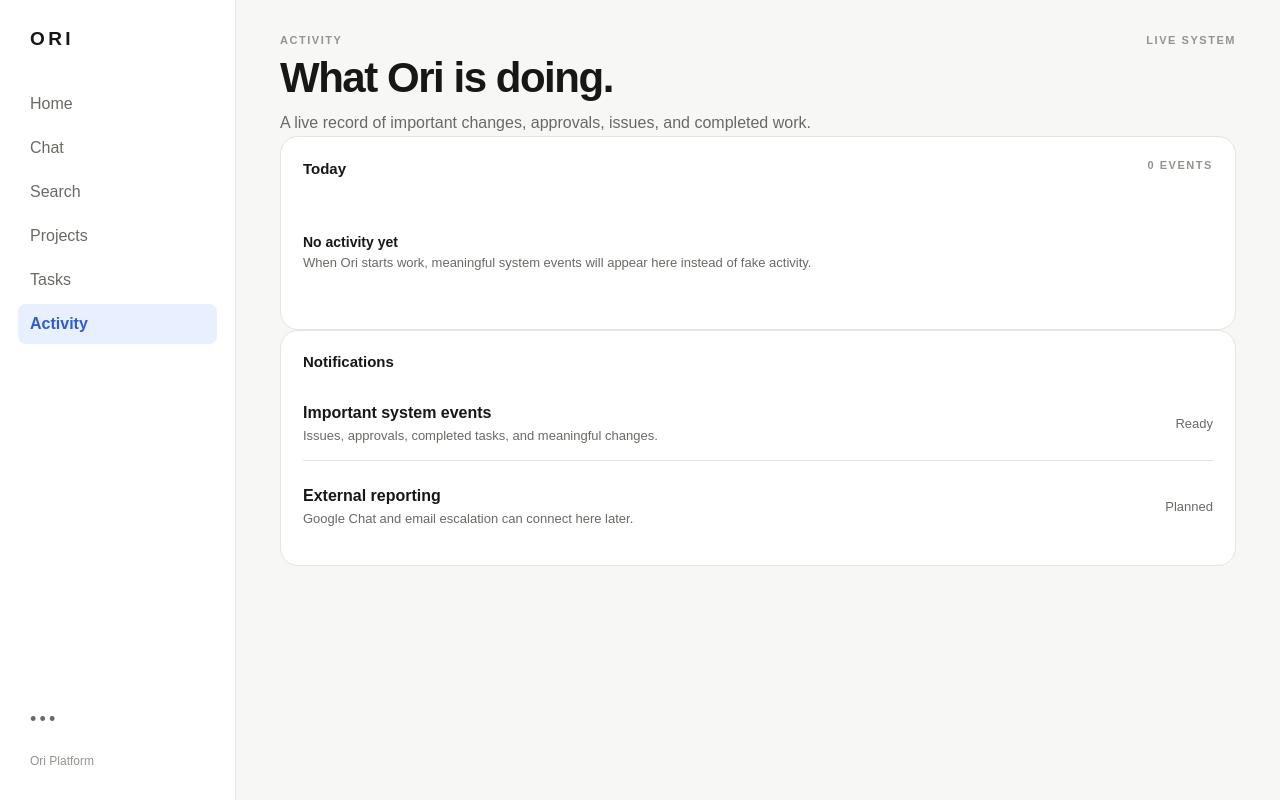
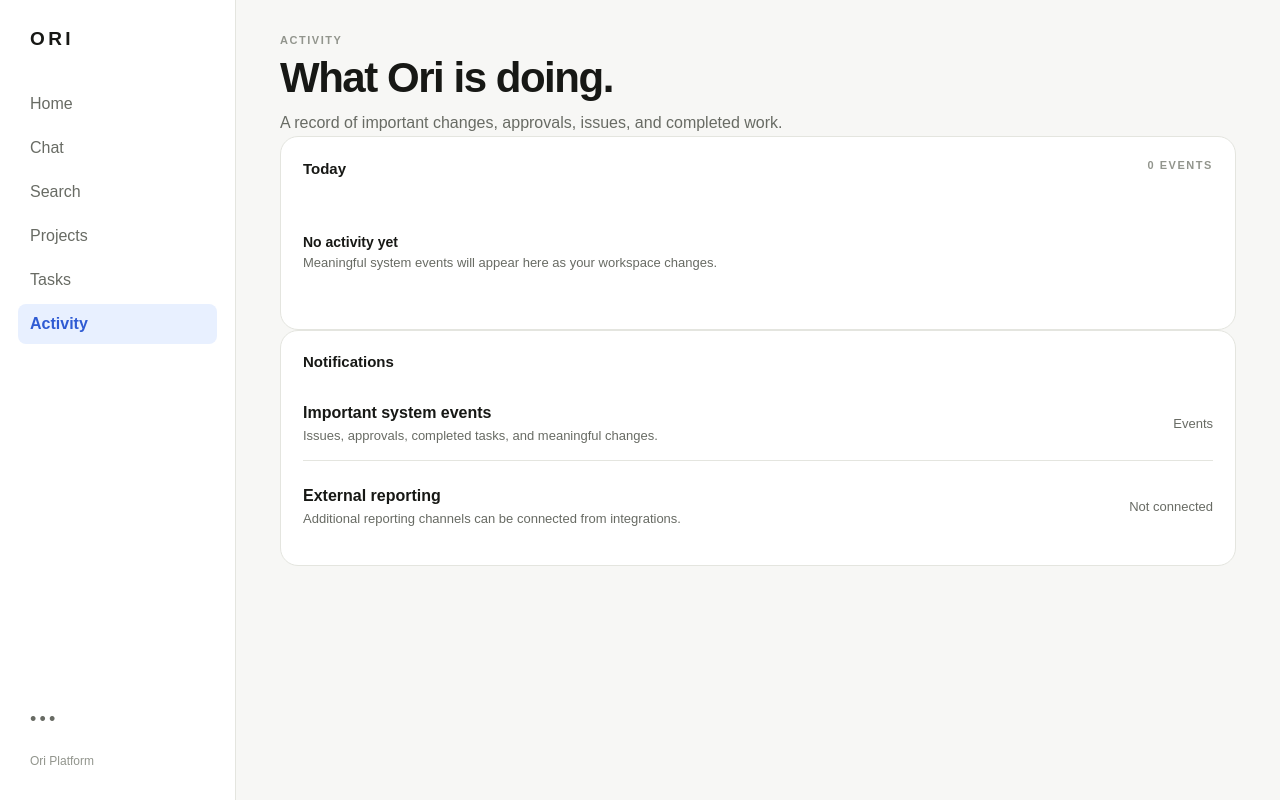
Before and after one commit to 30lnewcomb-byte/ori-platform, a Next.js app in the folder apps/web/: page /notifications in a window 1280 px wide. Built offline with nearby package versions, Linux system fonts and the light colour scheme; a web font is replaced by a local one.

Commit message:
Polish production UI: page.tsx

```diff
--- a/apps/web/app/notifications/page.tsx
+++ b/apps/web/app/notifications/page.tsx
@@ -3,17 +3,26 @@ import AppShell from '../../components/app-shell'
 export default function NotificationsPage() {
   return (
     <AppShell active="Activity">
-      <header className="topbar"><div><p className="eyebrow">ACTIVITY</p><h1>What Ori is doing.</h1><p className="appIntro">A live record of important changes, approvals, issues, and completed work.</p></div><span className="eyebrow">LIVE SYSTEM</span></header>
+      <header className="topbar">
+        <div>
+          <p className="eyebrow">ACTIVITY</p>
+          <h1>What Ori is doing.</h1>
+          <p className="appIntro">A record of important changes, approvals, issues, and completed work.</p>
+        </div>
+      </header>
       <div className="homeGrid">
         <section className="sectionBlock">
           <div className="sectionHeader"><h3>Today</h3><span className="eyebrow">0 EVENTS</span></div>
-          <div className="emptyState"><strong>No activity yet</strong><span>When Ori starts work, meaningful system events will appear here instead of fake activity.</span></div>
+          <div className="emptyState">
+            <strong>No activity yet</strong>
+            <span>Meaningful system events will appear here as your workspace changes.</span>
+          </div>
         </section>
         <section className="sectionBlock">
           <div className="sectionHeader"><h3>Notifications</h3></div>
           <div className="dataList">
-            <div className="dataRow"><div><strong>Important system events</strong><span>Issues, approvals, completed tasks, and meaningful changes.</span></div><span>Ready</span></div>
-            <div className="dataRow"><div><strong>External reporting</strong><span>Google Chat and email escalation can connect here later.</span></div><span>Planned</span></div>
+            <div className="dataRow"><div><strong>Important system events</strong><span>Issues, approvals, completed tasks, and meaningful changes.</span></div><span>Events</span></div>
+            <div className="dataRow"><div><strong>External reporting</strong><span>Additional reporting channels can be connected from integrations.</span></div><span>Not connected</span></div>
           </div>
         </section>
       </div>
```
